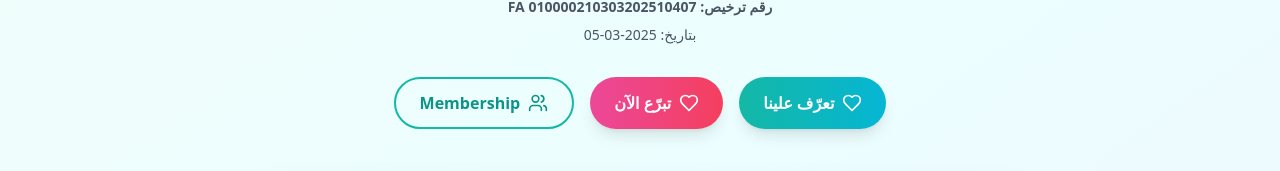
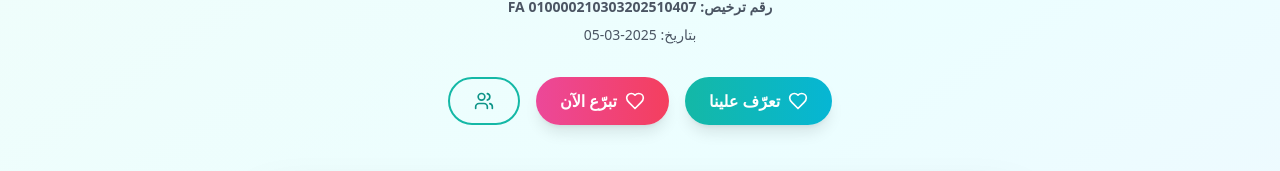
Before and after one commit to SidiM2024/aoun-sand, a React (Vite) app: page / in a window 1280 px wide. Shown: the part 227-398 px from the top of the page. Built offline with nearby package versions, Linux system fonts and the light colour scheme; grey boxes are pictures that could not be loaded.

Commit message:
Update Hero.tsx

```diff
--- a/src/components/Hero.tsx
+++ b/src/components/Hero.tsx
@@ -33,9 +33,9 @@ export const Hero = () => {
             </Link>
             {/* زر Membership الجديد */}
             <Link to="/membership" className="btn-outline flex items-center gap-2">
-              <Users className="w-5 h-5" />
-              {t.hero.membership || "Membership"}
-            </Link>
+  <Users className="w-5 h-5" />
+  {t.hero.membership}
+</Link>
           </div>
 
           <div className="max-w-3xl mx-auto animate-fadeIn" style={{ animationDelay: '0.4s' }}>
```
